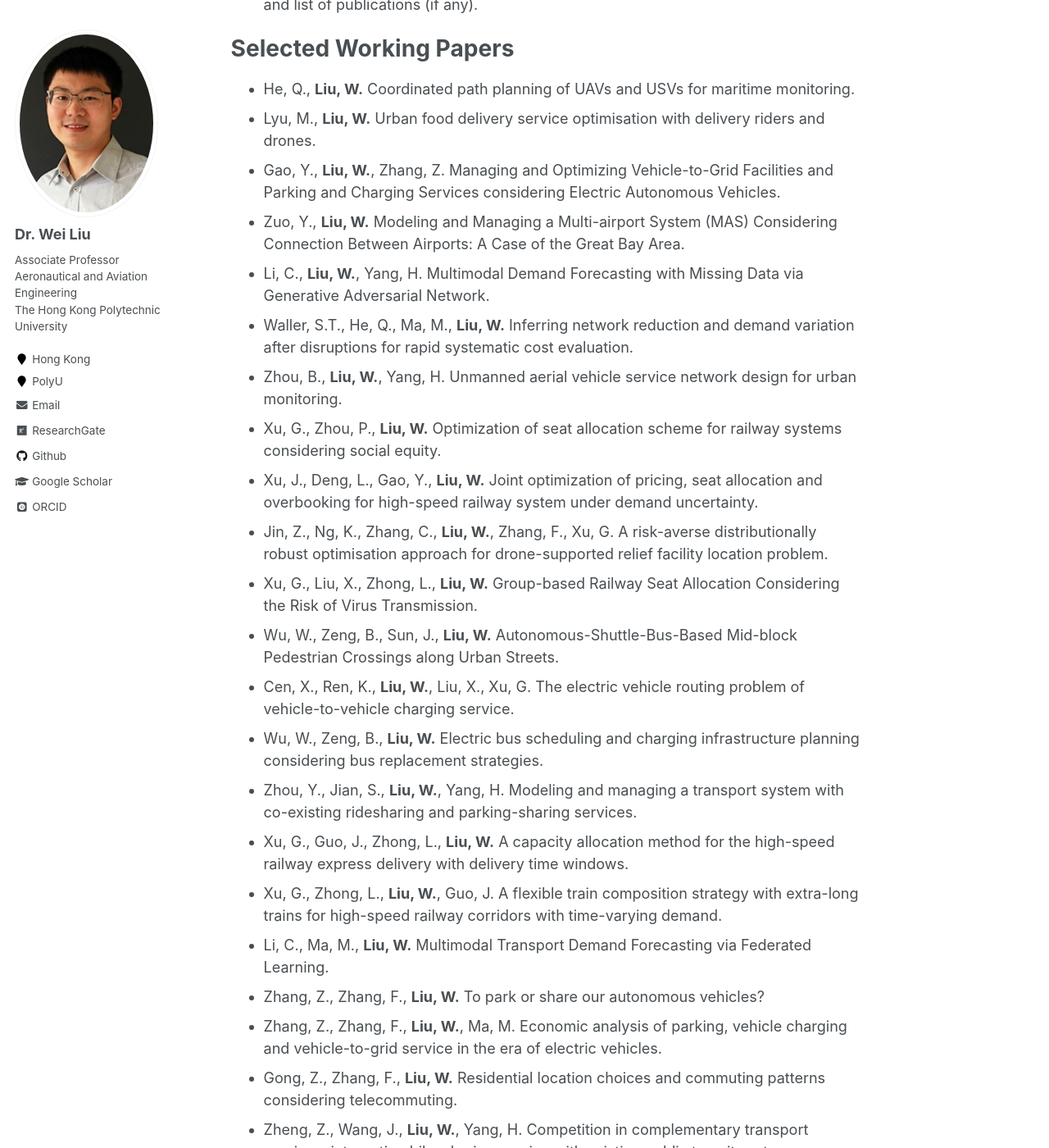
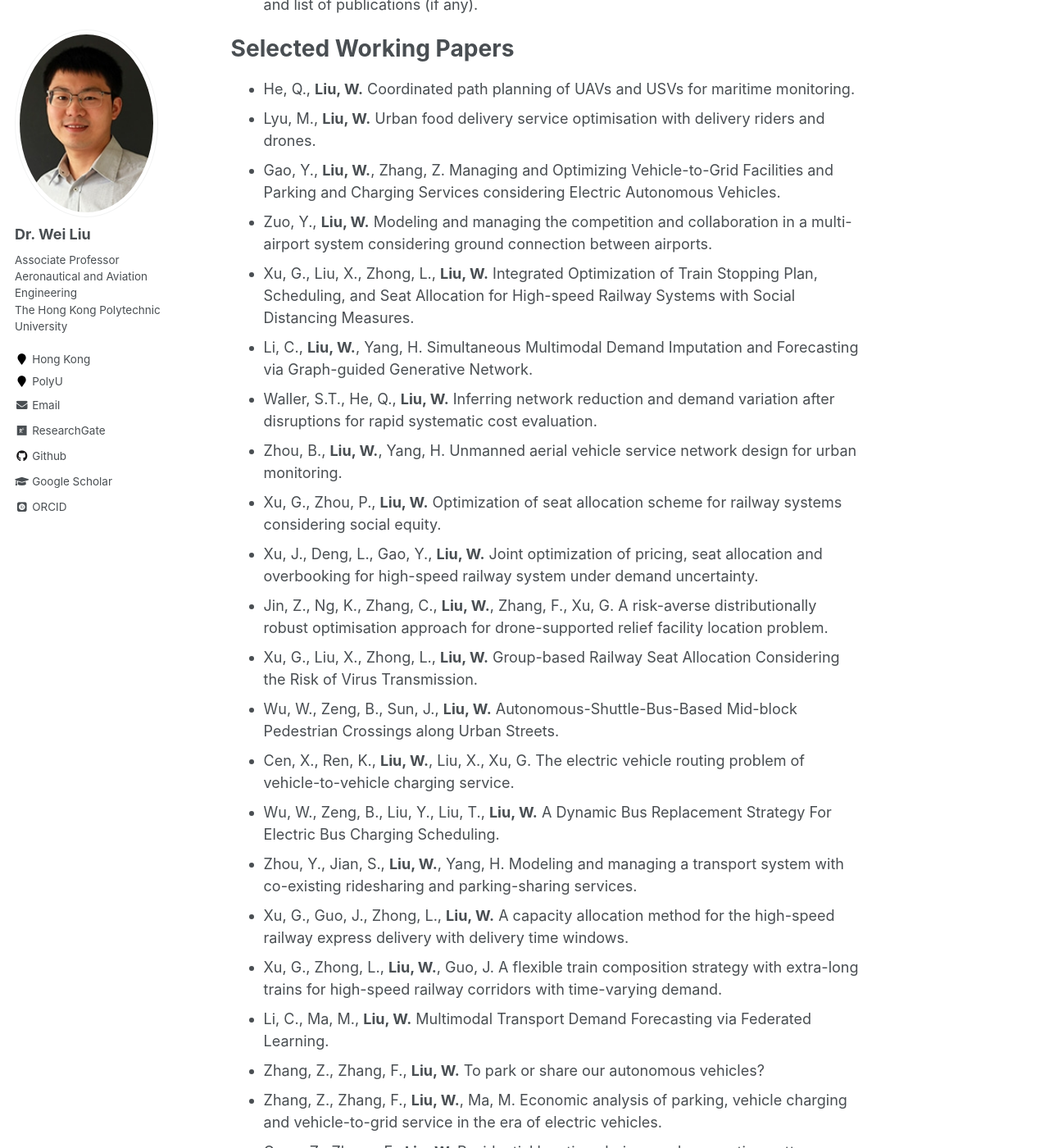
Before and after one commit to weiliu2016/weiliu2016.github.io, a Jekyll site: the page built from _pages/about.md, in a window 1280 px wide and 1400 px high, scrolled down 2258 px. Shown: the whole window at 82% size. Built offline with Jekyll 4.4.1, drawn with Linux system fonts in a browser that asks for light colours; some web fonts are replaced.

Commit message:
Update about.md

```diff
--- a/_pages/about.md
+++ b/_pages/about.md
@@ -61,9 +61,10 @@ Selected Working Papers
 - He, Q., **Liu, W.** Coordinated path planning of UAVs and USVs for maritime monitoring.
 - Lyu, M., **Liu, W.** Urban food delivery service optimisation with delivery riders and drones.
 - Gao, Y., **Liu, W.**, Zhang, Z. Managing and Optimizing Vehicle-to-Grid Facilities and Parking and Charging Services considering Electric Autonomous Vehicles.
-- Zuo, Y., **Liu, W.** Modeling and Managing a Multi-airport System (MAS) Considering Connection Between Airports: A Case of the Great Bay Area.
-- Li, C., **Liu, W.**, Yang, H. Multimodal Demand Forecasting with Missing Data via Generative Adversarial Network.
-- Waller, S.T., He, Q., Ma, M., **Liu, W.** Inferring network reduction and demand variation after disruptions for rapid systematic cost evaluation.
+- Zuo, Y., **Liu, W.** Modeling and managing the competition and collaboration in a multi-airport system considering ground connection between airports.
+- Xu, G., Liu, X., Zhong, L., **Liu, W.** Integrated Optimization of Train Stopping Plan, Scheduling, and Seat Allocation for High-speed Railway Systems with Social Distancing Measures.
+- Li, C., **Liu, W.**, Yang, H. Simultaneous Multimodal Demand Imputation and Forecasting via Graph-guided Generative Network.
+- Waller, S.T., He, Q., **Liu, W.** Inferring network reduction and demand variation after disruptions for rapid systematic cost evaluation.
 - Zhou, B., **Liu, W.**, Yang, H. Unmanned aerial vehicle service network design for urban monitoring.
 - Xu, G., Zhou, P., **Liu, W.** Optimization of seat allocation scheme for railway systems considering social equity.
 - Xu, J., Deng, L., Gao, Y., **Liu, W.** Joint optimization of pricing, seat allocation and overbooking for high-speed railway system under demand uncertainty.
@@ -71,7 +72,7 @@ Selected Working Papers
 - Xu, G., Liu, X., Zhong, L., **Liu, W.** Group-based Railway Seat Allocation Considering the Risk of Virus Transmission.
 - Wu, W., Zeng, B., Sun, J., **Liu, W.** Autonomous-Shuttle-Bus-Based Mid-block Pedestrian Crossings along Urban Streets.
 - Cen, X., Ren, K., **Liu, W.**, Liu, X., Xu, G. The electric vehicle routing problem of vehicle-to-vehicle charging service.
-- Wu, W., Zeng, B., **Liu, W.** Electric bus scheduling and charging infrastructure planning considering bus replacement strategies.
+- Wu, W., Zeng, B., Liu, Y., Liu, T., **Liu, W.** A Dynamic Bus Replacement Strategy For Electric Bus Charging Scheduling.
 - Zhou, Y., Jian, S., **Liu, W.**, Yang, H. Modeling and managing a transport system with co-existing ridesharing and parking-sharing services.
 - Xu, G., Guo, J., Zhong, L., **Liu, W.** A capacity allocation method for the high-speed railway express delivery with delivery time windows.
 - Xu, G., Zhong, L., **Liu, W.**, Guo, J. A flexible train composition strategy with extra-long trains for high-speed railway corridors with time-varying demand.
```
